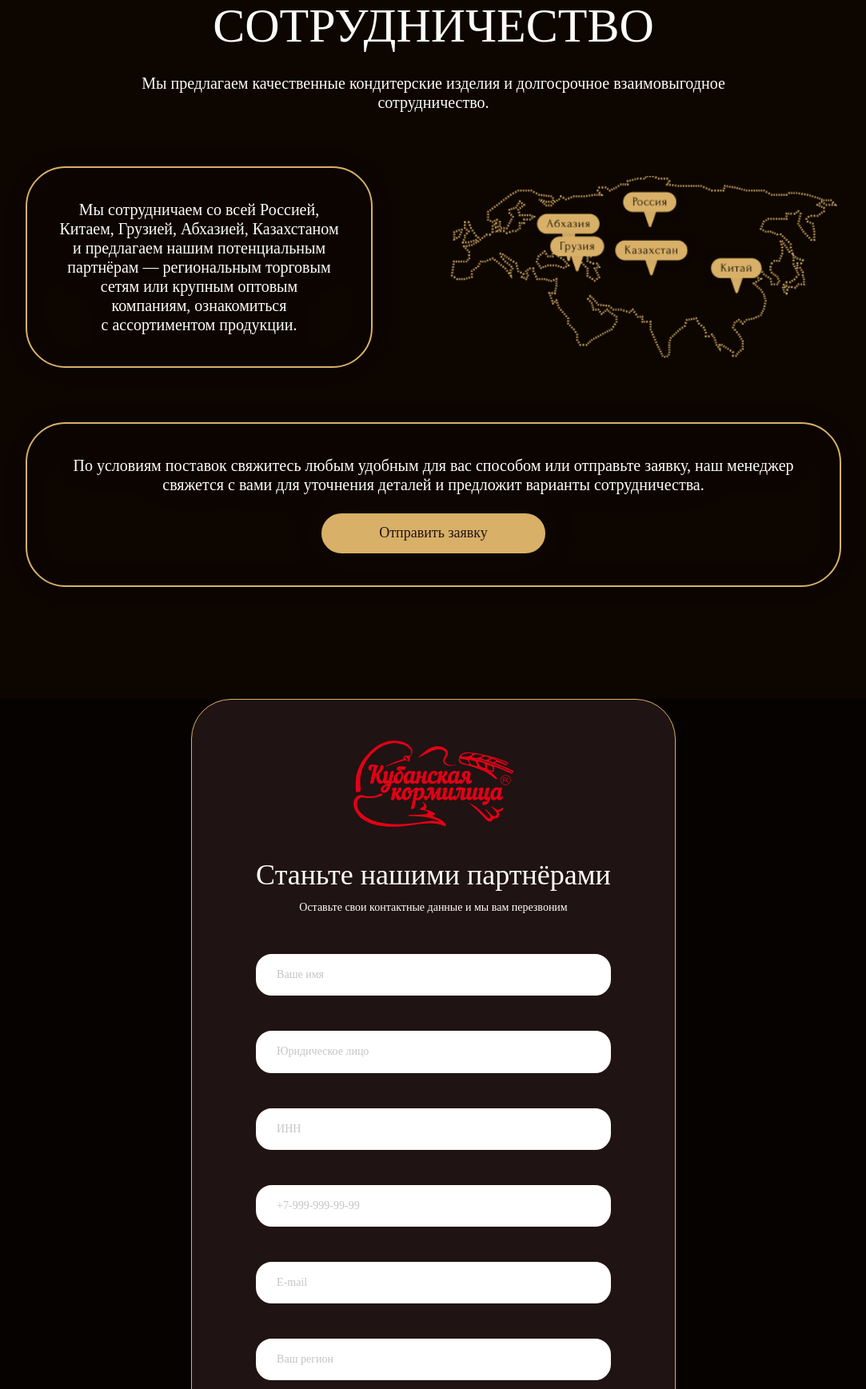
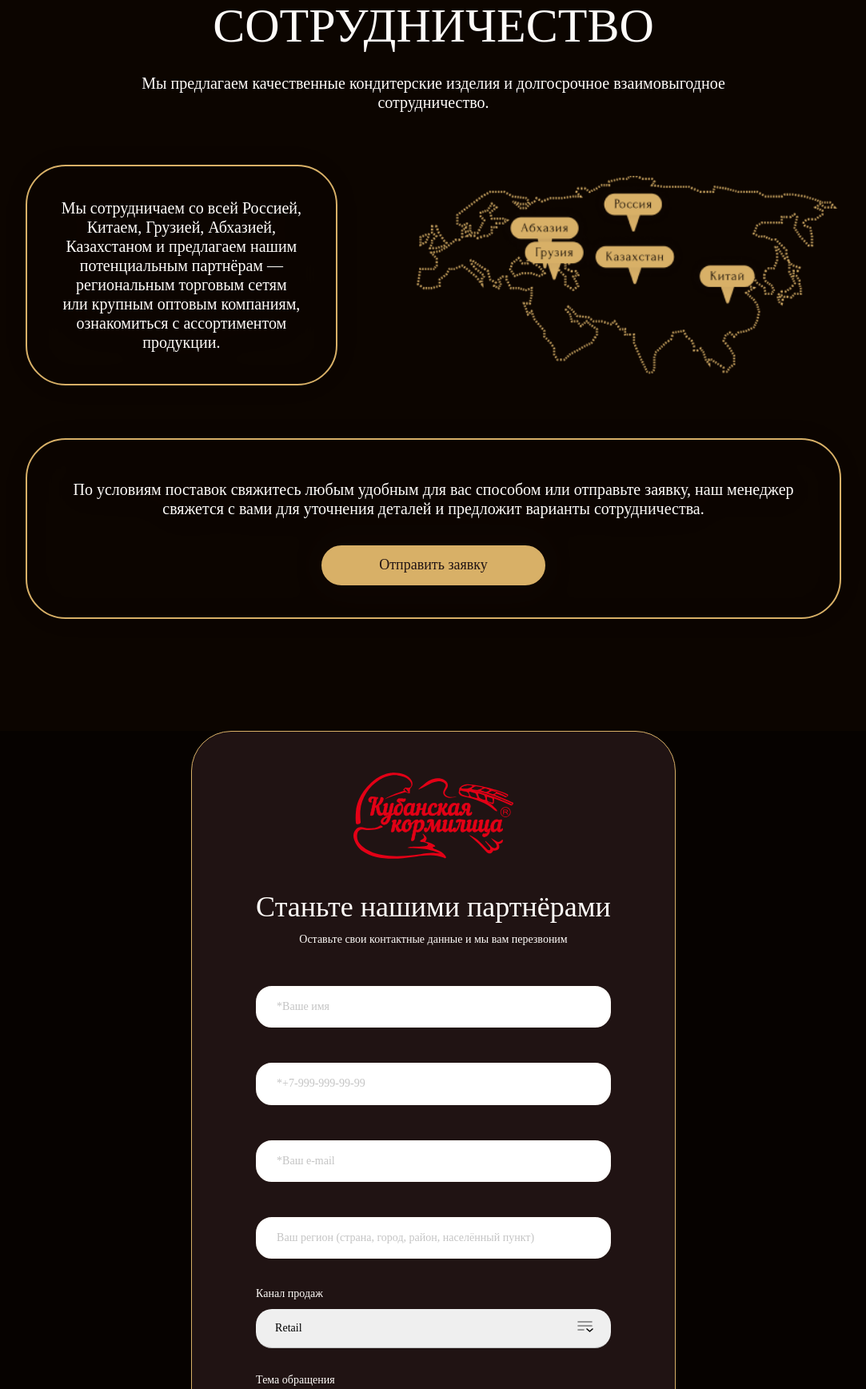
Before and after one commit to Vlaldis95/KubanBread, a Django app: page /contacts/ in a window 1280 px wide. Shown: the part 258-1995 px from the top of the page at 80% size, without its empty margins (98-1181 px from the left). Run offline with Django 4.2, Linux system fonts and the light colour scheme; some web fonts are replaced.

Commit message:
fix: исправить форму

```diff
--- a/kubansite/pages/forms.py
+++ b/kubansite/pages/forms.py
@@ -4,29 +4,21 @@ from django import forms
 class ContactForm(forms.Form):
     first_name = forms.CharField(
         widget=forms.TextInput(
-            attrs={'placeholder': 'Ваше имя', 'class': 'popup__input'}))  # Имя
-    legal_entity = forms.CharField(
-        widget=forms.TextInput(
-            attrs={'placeholder': 'Юридическое лицо',
-                   'class': 'popup__input'}))  # Юридическое лицо
-    inn = forms.CharField(
-        widget=forms.TextInput(
-            attrs={'placeholder': 'ИНН',
-                   'class': 'popup__input'}), max_length=12)  # ИНН
+            attrs={'placeholder': '*Ваше имя', 'class': 'popup__input'}))  # Имя
     phone_number = forms.RegexField(
         regex='^((8|\+7)[\- ]?)?(\(?\d{3}\)?[\- ]?)?[\d\- ]{7,10}$',
-        widget=forms.TextInput(attrs={'placeholder': '+7-999-999-99-99',
+        widget=forms.TextInput(attrs={'placeholder': '*+7-999-999-99-99',
                                       'class': 'popup__input',
                                       'type': 'tel',
                                       'pattern': '^((8|\+7)[\- ]?)?(\(?\d{3}\)?[\- ]?)?[\d\- ]{7,10}$'}))  # Номер телефона
     e_mail = forms.EmailField(widget=forms.EmailInput(
-        attrs={'placeholder': 'E-mail',
+        attrs={'placeholder': '*Ваш e-mail',
                'class': 'popup__input',
                'pattern': "[a-zA-Z0-9._-]+@[a-zA-Z0-9._-]+\.[a-zA-Z0-9_-]+"}),
                 max_length=50)  # Электронная почта
     region = forms.CharField(
         widget=forms.TextInput(
-            attrs={'placeholder': 'Ваш регион',
+            attrs={'placeholder': 'Ваш регион (страна, город, район, населённый пункт)',
                    'class': 'popup__input'}), max_length=100)  # Регион
     sales_channel = forms.ChoiceField(
         choices=(('Retail', 'Retail'),
--- a/kubansite/pages/templates/pages/contacts.html
+++ b/kubansite/pages/templates/pages/contacts.html
@@ -60,14 +60,6 @@
             <span class="popup__error {{form.first_name.name}}-error"></span>
           </div>
           <div>
-            {{form.legal_entity}} <!--Юридическое лицо-->
-            <span class="popup__error {{form.legal_entity.name}}-error"></span>
-          </div>
-          <div>
-            {{form.inn}} <!--ИНН-->
-            <span class="popup__error {{form.inn.name}}-error"></span>
-          </div>
-          <div>
             {{form.phone_number}}<!--Номер телефона-->
             <span class="popup__error {{form.phone_number.name}}-error"></span>
           </div>
@@ -95,6 +87,7 @@
             {{form.text}}<!--Сообщение-->
             <span class="popup__error {{form.text.name}}-error"></span>
           </div>
+          <p class="text">*поля обязательны к заполнению</p>
           <div class="option-template-container">
             <label for="id_rules" class="service-form__label">
               {{ form.rules }}
--- a/kubansite/static/blocks/text/text.css
+++ b/kubansite/static/blocks/text/text.css
@@ -1,8 +1,10 @@
 .text {
-  font-size: 20px;
+  margin: 10px 0;
+  padding: 0;
+  font-style: normal;
+  font-weight: 400;
+  font-size: 14px;
   line-height: 1.2;
-  font-weight: 400;
-  font-style: normal;
-  margin: 0;
-  color: #848FAC;
+  text-align: center;
+  color: #FFFCF9;
 }
```
